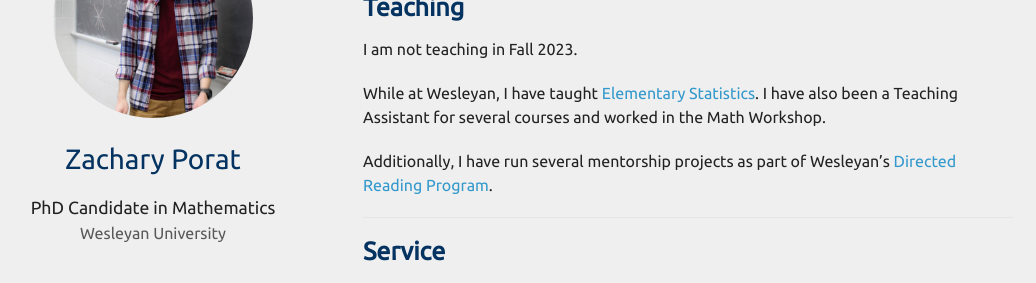
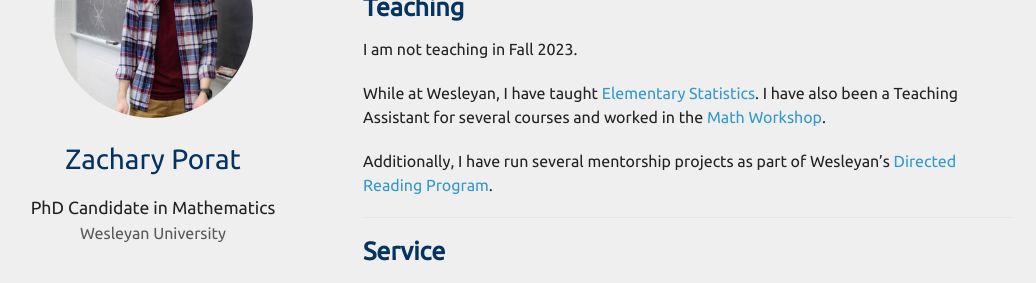
Before and after one commit to zporat/zporat.github.io, a Jekyll site: the page built from index.md, in a window 1280 px wide and 900 px high, scrolled down 757 px. Shown: the part 176-459 px from the top of the window, without its empty margins (102-1138 px from the left). Built offline with Jekyll 4.4.1, drawn with Linux system fonts in a browser that asks for light colours; nearby versions of some CDN libraries; a style sheet for code colours, icons or effects is not loaded; our own code applies the rules of GitHub Pages for plain Markdown files; part of the change alters nothing that is shown.

```diff
--- a/index.md
+++ b/index.md
@@ -40,7 +40,7 @@ Here is a copy of my CV, last updated in March 2023: [<a href="./files/Porat_CV.
 
 I am not teaching in Fall 2023.
 
-While at Wesleyan, I have taught [Elementary Statistics](https://owaprod-pub.wesleyan.edu/reg/!wesmaps_page.html?stuid=&crse=005525&term=1229).  I have also been a Teaching Assistant for several courses and worked in the Math Workshop.
+While at Wesleyan, I have taught [Elementary Statistics](https://owaprod-pub.wesleyan.edu/reg/!wesmaps_page.html?stuid=&crse=005525&term=1229).  I have also been a Teaching Assistant for several courses and worked in the [Math Workshop](https://www.wesleyan.edu/mathcs/math/math_workshop.html).
 
 Additionally, I have run several mentorship projects as part of Wesleyan's [Directed Reading Program](https://mathcs-graduate.wescreates.wesleyan.edu/drp/).
 
```
